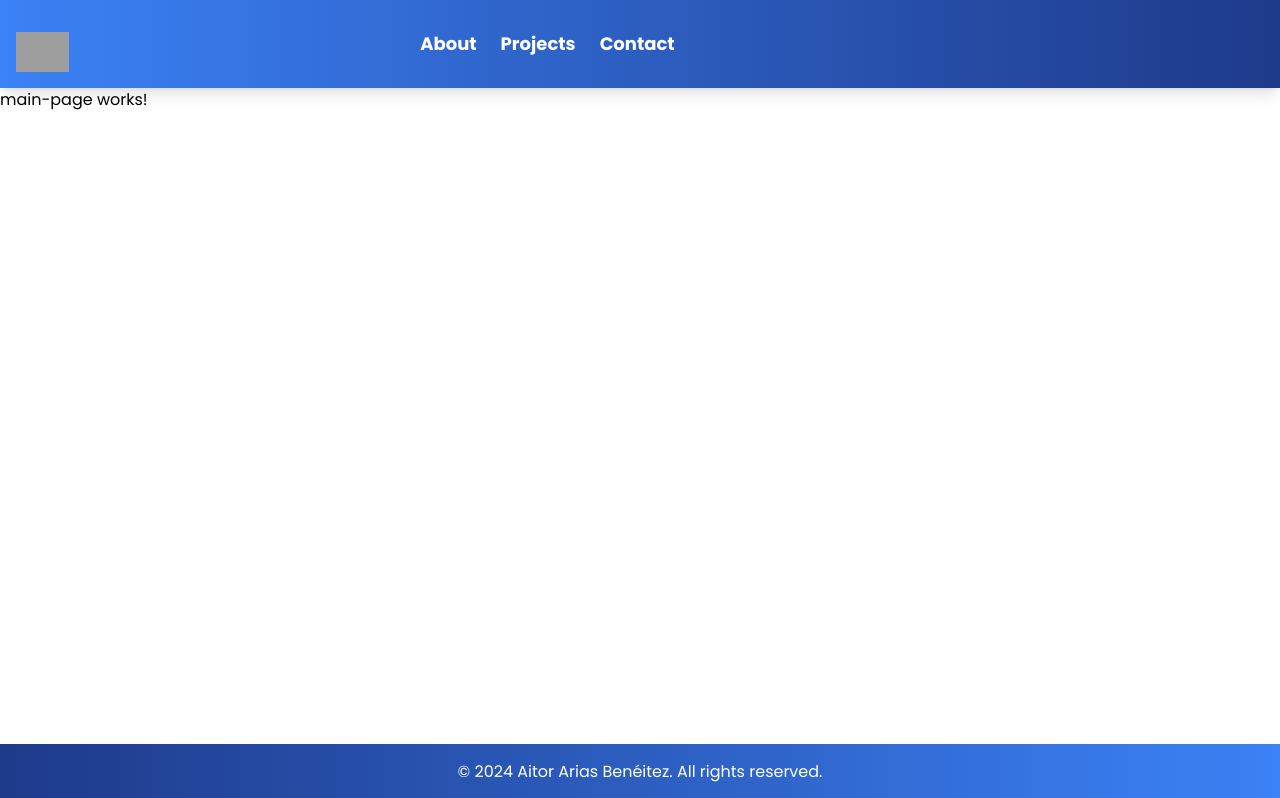
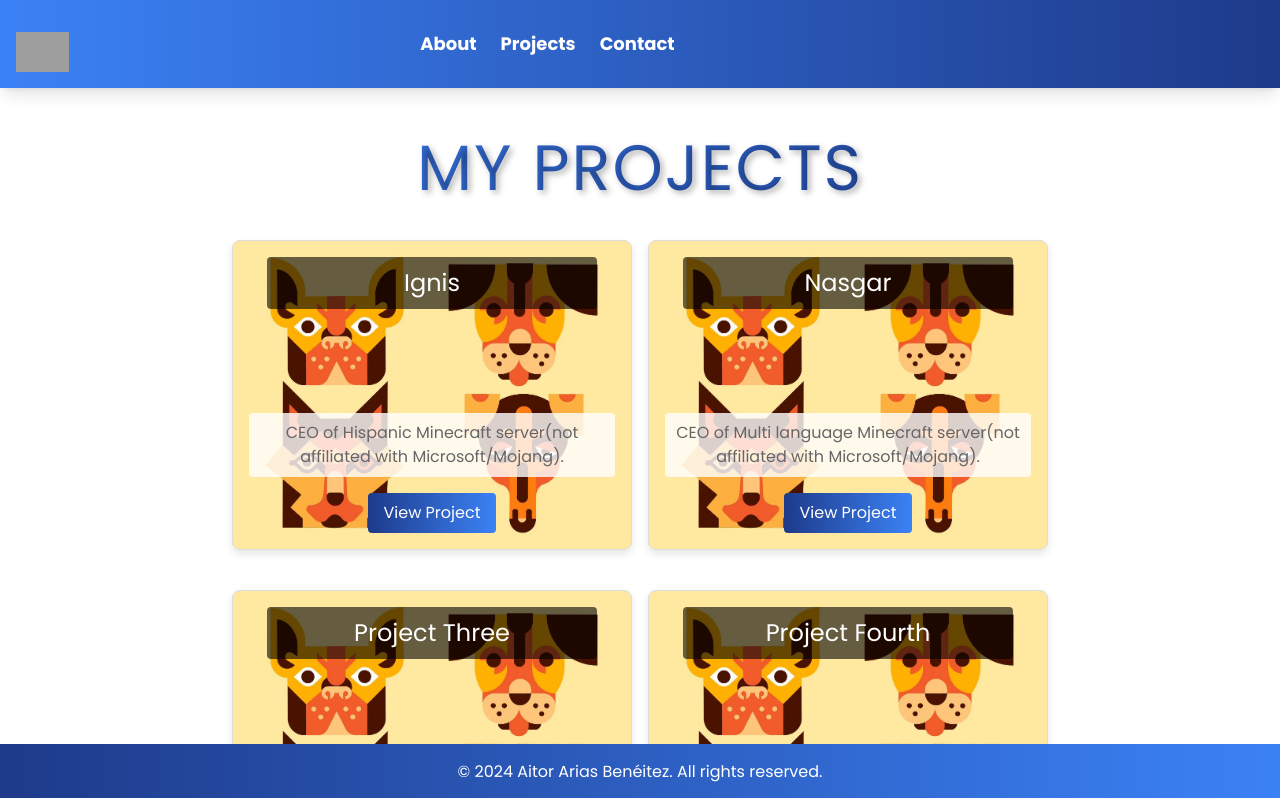
Before and after one commit to Aitooor/Portfolio, an Angular app: page / in a window 1280 px wide. Shown: the top 798 px of the page. Built offline with nearby package versions, Linux system fonts and the light colour scheme; grey boxes are pictures that could not be loaded.

Commit message:
feat: adding main-page.component all

```diff
--- a/src/app/main-page/main-page.component.css
+++ b/src/app/main-page/main-page.component.css
@@ -0,0 +1,106 @@
+/* src/app/main-page/main-page.component.css */
+.projects-section {
+  text-align: center;
+  padding: 2rem;
+  margin-bottom: 2rem; /* Espacio debajo de "My Projects" */
+}
+
+.projects-section h2 {
+  font-size: 4rem; /* Increase font size */
+  color: #1e3a8a; /* Darker blue color */
+  margin-bottom: 1.5rem; /* Space below the title */
+  text-transform: uppercase;
+  letter-spacing: 2px;
+  text-shadow: 3px 3px 6px rgba(0, 0, 0, 0.3); /* Add more pronounced text shadow */
+  background: linear-gradient(to left, #1e3a8a, #3b82f6); /* Add gradient to text */
+  -webkit-background-clip: text;
+  -webkit-text-fill-color: transparent;
+}
+
+.projects-container {
+  display: flex;
+  flex-wrap: wrap;
+  justify-content: center;
+  gap: 1rem;
+}
+
+.project-card {
+  position: relative;
+  border: 1px solid #ddd;
+  border-radius: 8px;
+  box-shadow: 0 4px 8px rgba(0, 0, 0, 0.1);
+  padding: 1rem;
+  width: 400px; /* Increase the width of the card */
+  height: 310px; /* Increase the height of the card to account for hover effect */
+  text-align: left;
+  transition: transform 0.3s, box-shadow 0.3s;
+  margin-bottom: 1.5rem; /* Space below each card to account for hover effect */
+  background-size: cover; /* Adjust the background of the card */
+  background-position: center;
+  display: flex;
+  flex-direction: column;
+  justify-content: space-between;
+}
+
+.project-card:hover {
+  transform: translateY(-10px);
+  box-shadow: 0 8px 16px rgba(0, 0, 0, 0.2);
+}
+
+.project-card h3 {
+  margin-top: 0;
+  font-size: 1.5rem;
+  color: #fff; /* Change text color to white */
+  background: rgba(0, 0, 0, 0.6); /* Add semi-transparent black background */
+  padding: 0.5rem;
+  border-radius: 4px;
+  text-align: center; /* Center the text */
+  width: 90%; /* Adjust width to fit within the card */
+  align-self: center; /* Center horizontally */
+}
+
+.project-card p {
+  font-size: 1rem;
+  color: #666;
+  background: rgba(255, 255, 255, 0.8); /* Fondo blanco semitransparente para el texto */
+  padding: 0.5rem;
+  border-radius: 4px;
+  margin-top: auto; /* Push the description to the bottom */
+  text-align: center; /* Center the text */
+}
+
+.project-card button {
+  align-self: center; /* Center the button horizontally */
+  padding: 0.5rem 1rem;
+  background: linear-gradient(to right, #1e3a8a, #3b82f6); /* Blue gradient background */
+  color: white; /* White text color */
+  border: none;
+  border-radius: 4px;
+  cursor: pointer;
+  transition: background-color 0.3s, transform 0.3s;
+  font-size: 1rem; /* Increase font size */
+  margin-top: 1rem; /* Add space above the button */
+}
+
+.project-card button:hover {
+  background: linear-gradient(to left, #1e3a8a, #2563eb); /* Darker blue gradient on hover */
+  transform: translateY(-2px); /* Slight lift on hover */
+}
+
+.view-more {
+  margin-top: 1rem;
+  padding: 0.5rem 1rem;
+  background: linear-gradient(to left, #1e3a8a, #3b82f6); /* Blue gradient background */
+  color: white; /* White text color */
+  border: none;
+  border-radius: 4px;
+  cursor: pointer;
+  transition: background-color 0.3s, transform 0.3s, padding 0.3s;
+  margin-bottom: 1.5rem; /* Space below the button to account for hover effect */
+}
+
+.view-more:hover {
+  background: linear-gradient(to right, #1e3a8a, #2563eb); /* Darker blue gradient on hover */
+  transform: translateY(-2px); /* Slight lift on hover */
+  padding: 0.75rem 1.25rem; /* Increase padding to make the button larger */
+}
--- a/src/app/main-page/main-page.component.html
+++ b/src/app/main-page/main-page.component.html
@@ -1 +1,12 @@
-<p>main-page works!</p>
+<!-- src/app/main-page/main-page.component.html -->
+<div class="projects-section">
+  <h2>My Projects</h2>
+  <div class="projects-container">
+    <div class="project-card" *ngFor="let project of projects" [style.backgroundImage]="'url(' + project.image + ')'">
+      <h3>{{ project.title }}</h3>
+      <p>{{ project.description }}</p>
+      <button (click)="viewProject(project.id)">View Project</button>
+    </div>
+  </div>
+  <button class="view-more" routerLink="/projects">View More</button>
+</div>
--- a/src/app/main-page/main-page.component.ts
+++ b/src/app/main-page/main-page.component.ts
@@ -1,12 +1,28 @@
-import { Component } from '@angular/core';
+// src/app/main-page/main-page.component.ts
+import { Component, OnInit } from '@angular/core';
+import { CommonModule } from '@angular/common';
+import { RouterModule } from '@angular/router';
+import { ProjectsService, Project } from '../projects/services/projects.service';
 
 @Component({
   selector: 'app-main-page',
   standalone: true,
-  imports: [],
+  imports: [CommonModule, RouterModule],
   templateUrl: './main-page.component.html',
-  styleUrl: './main-page.component.css'
+  styleUrls: ['./main-page.component.css']
 })
-export class MainPageComponent {
+export class MainPageComponent implements OnInit {
+  projects: Project[] = [];
 
+  constructor(private projectService: ProjectsService) {}
+
+  ngOnInit() {
+    this.projectService.getProjects().subscribe((projects) => {
+      this.projects = projects;
+    });
+  }
+
+  viewProject(id: number) {
+    // Logic to view project details
+  }
 }
--- /dev/null
+++ b/src/app/projects/services/projects.service.ts
@@ -0,0 +1,25 @@
+import { Injectable } from '@angular/core';
+import { Observable, of } from 'rxjs';
+
+export interface Project {
+  id: number;
+  title: string;
+  description: string;
+  image: string;
+}
+
+@Injectable({
+  providedIn: 'root'
+})
+export class ProjectsService {
+  getProjects(): Observable<Project[]> {
+    // Mock data for demonstration
+    return of([
+      { id: 1, title: 'Ignis', description: 'CEO of Hispanic Minecraft server(not affiliated with Microsoft/Mojang).', image: 'assets/images/project1.jpg' },
+      { id: 2, title: 'Nasgar', description: 'CEO of Multi language Minecraft server(not affiliated with Microsoft/Mojang).', image: 'assets/images/project1.jpg' },
+      { id: 3, title: 'Project Three', description: 'Description for project three.', image: 'assets/images/project1.jpg' },
+      { id: 4, title: 'Project Fourth', description: 'Description for project four.', image: 'assets/images/project1.jpg' },
+      { id: 5, title: 'Project Five', description: 'Description for project five.', image: 'assets/images/project1.jpg' },
+    ]);
+  }
+}
```
Also changed, not shown: src/assets/images/project1.jpg (added).
